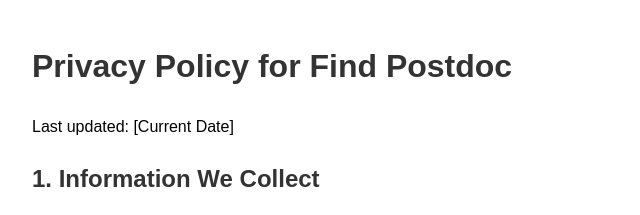
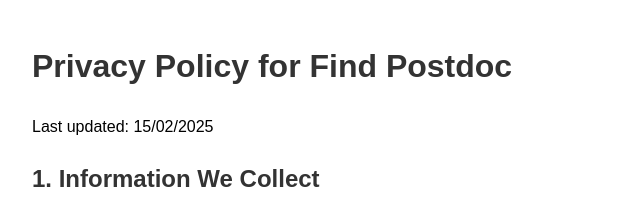
Before and after one commit to mohammedsabri95/find_postdoc_privacy, a plain HTML site: page index.html in a window 1280 px wide. Shown: the top 215 px of the page, 208-848 px from the left. Drawn offline with Linux system fonts and the light colour scheme.

Commit message:
Update index.html

```diff
--- a/index.html
+++ b/index.html
@@ -19,7 +19,7 @@
 </head>
 <body>
     <h1>Privacy Policy for Find Postdoc</h1>
-    <p>Last updated: [Current Date]</p>
+    <p>Last updated: 15/02/2025</p>
 
     <h2>1. Information We Collect</h2>
     <p>When you use Find Postdoc to search for postdoctoral positions, we collect:</p>
```
